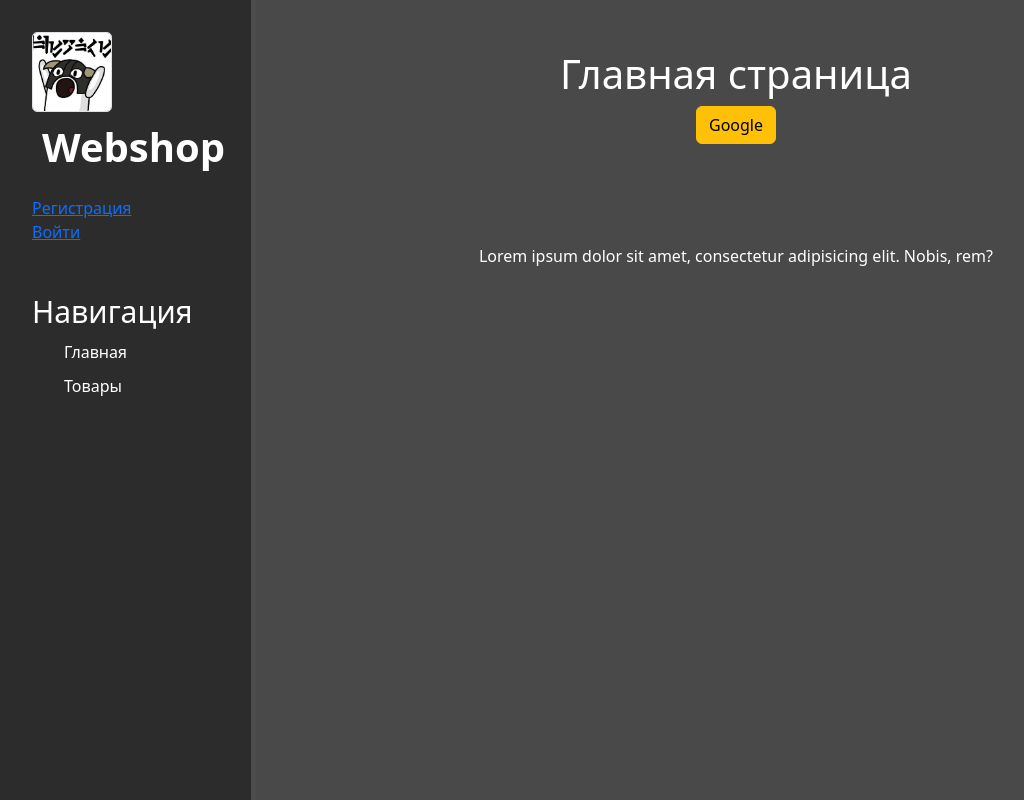
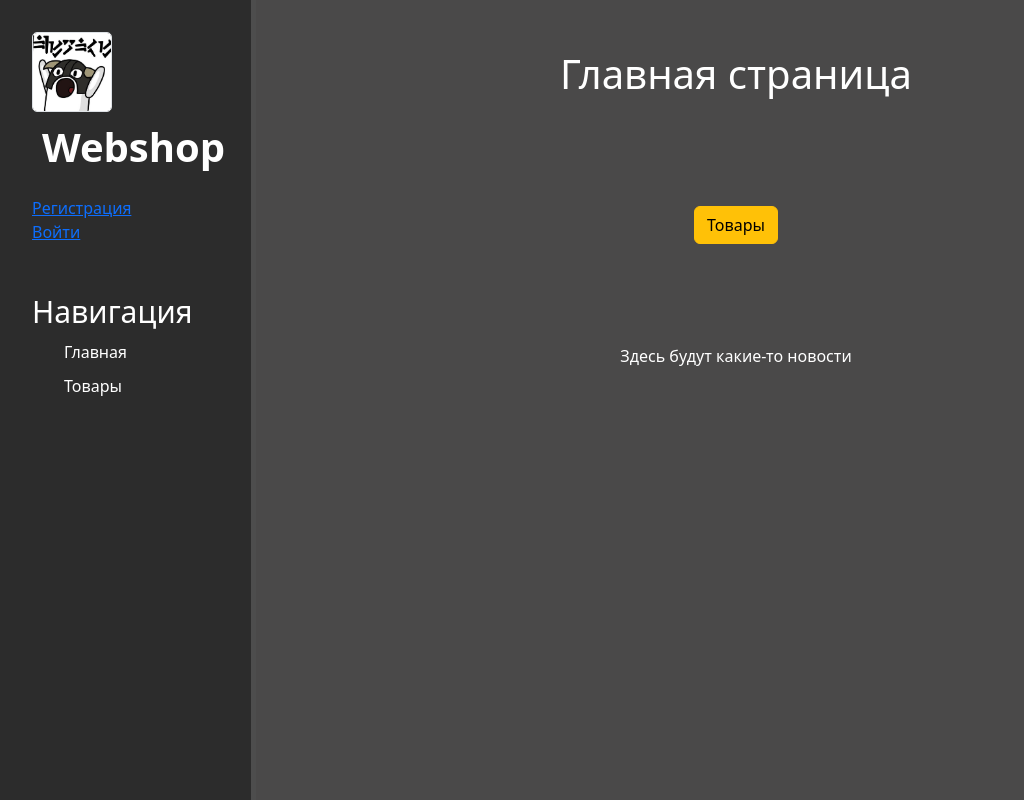
Before and after one commit to Esng02/projectWebshop, a Django app: page / in a window 1280 px wide. Shown: the whole page, without its empty margins (0-1024 px from the left). Run offline with Django 4.2, Linux system fonts and the light colour scheme.

Commit message:
Update index.html
small edit

```diff
--- a/learn_django/main/templates/main/index.html
+++ b/learn_django/main/templates/main/index.html
@@ -13,8 +13,10 @@
 {% block content %}
     <div class = "first">
         <h1>{{ title }}</h1>
-        <a href="http://google.com"><button class="btn btn-warning"> Google </button></a>
+    </div>
+    <div class="first">
+        <a href="{% url 'goods_index' %}"><button class="btn btn-warning"> Товары </button></a>
     </div>
 
-    <p class = "first">Lorem ipsum dolor sit amet, consectetur adipisicing elit. Nobis, rem?</p>
+    <p class = "first">Здесь будут какие-то новости</p>
 {% endblock %}
```
